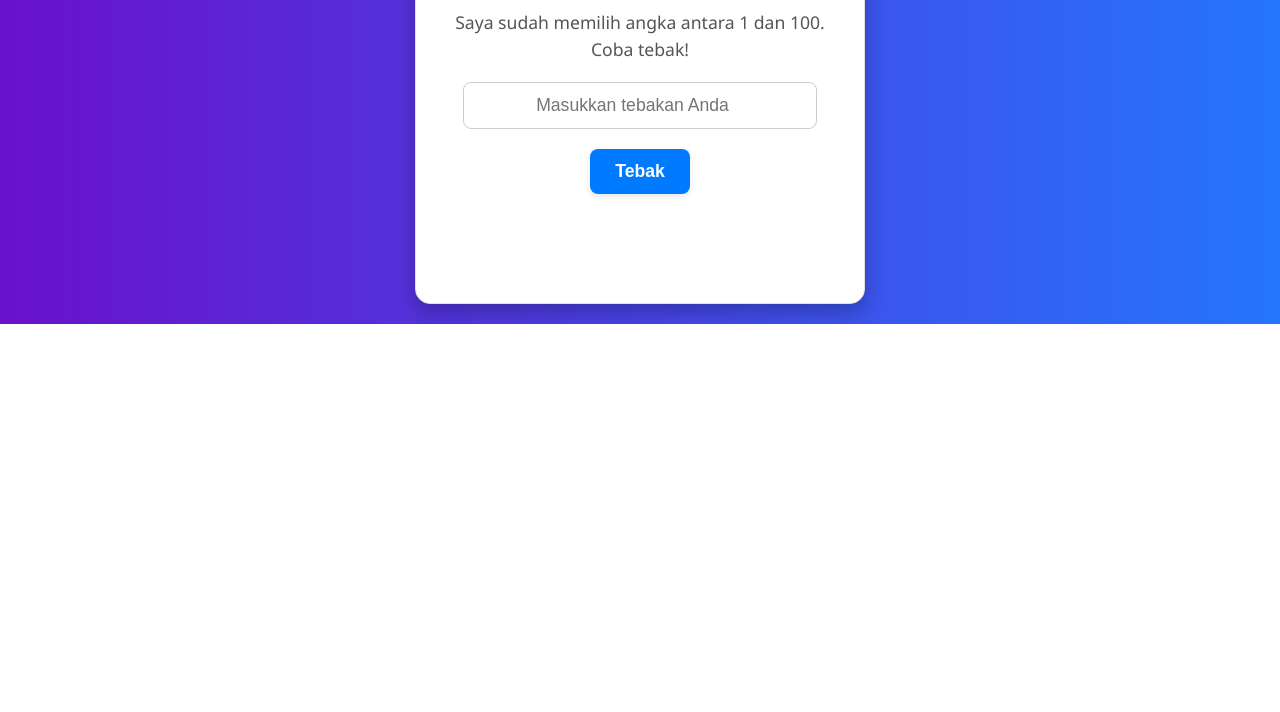
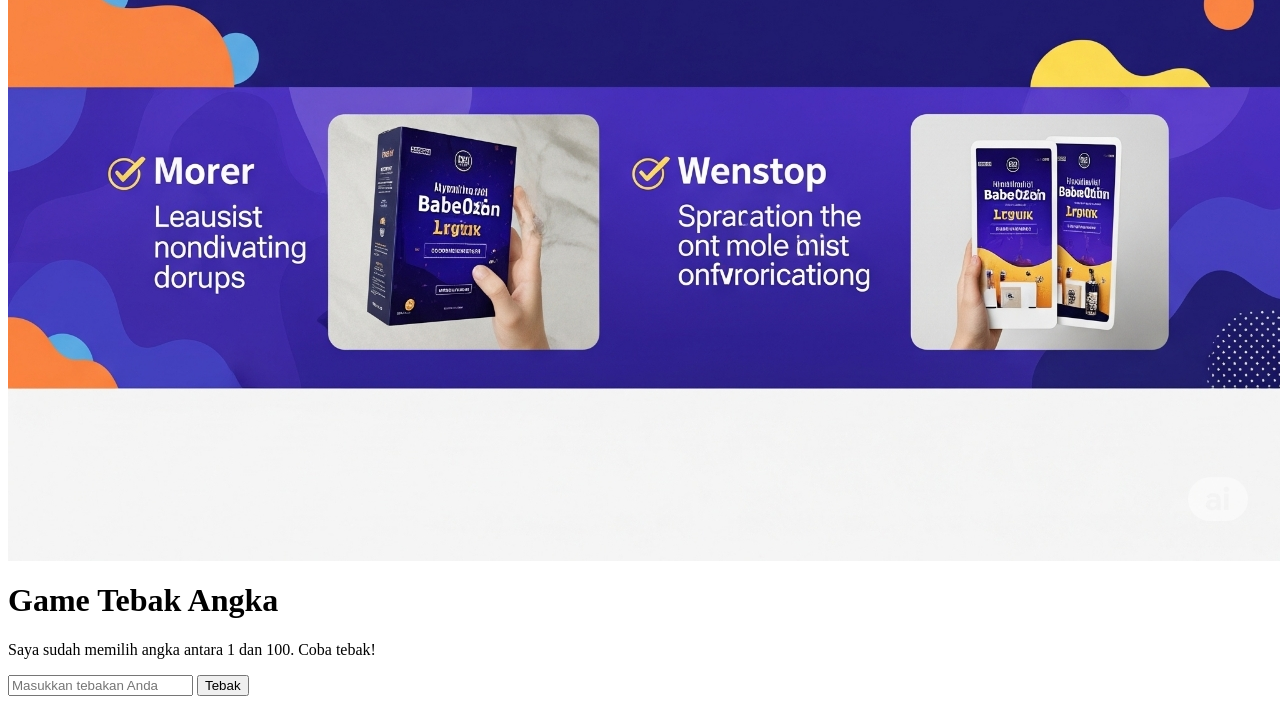
Before and after one commit to Didin109/menebakangkabenar, a plain HTML site: page index.html in a window 1280 px wide. Shown: the part 781-1493 px from the top of the page. Before the commit the page ends 1105 px from the top, so only its background shows below. Drawn offline with Linux system fonts and the light colour scheme.

Commit message:
Update index.html

```diff
--- a/index.html
+++ b/index.html
@@ -1,103 +1,3 @@
-<!DOCTYPE html>
-<html lang="id">
-<head>
-    <meta charset="UTF-8">
-    <meta name="viewport" content="width=device-width, initial-scale=1.0">
-    <title>Game Tebak Angka</title>
-    <style>
-        body {
-            font-family: 'Segoe UI', Tahoma, Geneva, Verdana, sans-serif; /* Font yang lebih modern */
-            display: flex;
-            flex-direction: column;
-            justify-content: center;
-            align-items: center;
-            min-height: 100vh;
-            background: linear-gradient(to right, #6a11cb 0%, #2575fc 100%); /* Latar belakang gradien */
-            margin: 0;
-            color: #333;
-            text-align: center;
-            padding: 20px; /* Padding keseluruhan untuk menghindari konten terlalu mepet ke tepi */
-            box-sizing: border-box; /* Pastikan padding tidak membuat elemen melebar */
-        }
-
-        .affiliate-banner-container {
-            width: 100%;
-            max-width: 600px; /* Batasi lebar maksimum banner */
-            text-align: center;
-            padding: 10px 0;
-            margin-bottom: 25px; /* Jarak yang sedikit lebih besar */
-        }
-
-        .affiliate-banner {
-            max-width: 100%;
-            height: auto;
-            display: block;
-            margin: 0 auto;
-            border-radius: 8px; /* Sudut sedikit membulat untuk banner */
-            box-shadow: 0 4px 10px rgba(0,0,0,0.2); /* Bayangan lebih jelas */
-            transition: transform 0.2s ease-in-out; /* Efek hover */
-        }
-
-        .affiliate-banner:hover {
-            transform: scale(1.02); /* Sedikit membesar saat di-hover */
-        }
-
-        .game-container {
-            background-color: #ffffff;
-            padding: 35px; /* Padding lebih besar */
-            border-radius: 15px; /* Sudut lebih membulat */
-            box-shadow: 0 8px 20px rgba(0, 0, 0, 0.25); /* Bayangan lebih menonjol */
-            width: 90%; /* Tetap fleksibel */
-            max-width: 450px; /* Batasi lebar maksimum game container */
-            border: 1px solid #e0e0e0; /* Border halus */
-            box-sizing: border-box; /* Pastikan padding tidak membuat elemen melebar */
-        }
-
-        h1 {
-            color: #333; /* Warna gelap agar kontras dengan latar */
-            margin-bottom: 25px;
-            font-size: 2em; /* Ukuran font lebih besar */
-            text-shadow: 1px 1px 2px rgba(0,0,0,0.1);
-        }
-
-        p {
-            font-size: 1.1em;
-            margin-bottom: 20px;
-            line-height: 1.5; /* Jarak antar baris */
-            color: #555;
-        }
-
-        input[type="number"] {
-            width: calc(100% - 24px); /* Sesuaikan perhitungan untuk padding dan border */
-            padding: 12px; /* Padding lebih besar */
-            margin-bottom: 20px;
-            border: 1px solid #ccc;
-            border-radius: 8px; /* Sudut membulat */
-            font-size: 1.1em;
-            text-align: center;
-            box-sizing: border-box; /* Pastikan padding tidak membuat input melebar */
-        }
-
-        button {
-            background-color: #007bff;
-            color: white;
-            padding: 12px 25px; /* Padding lebih besar */
-            border: none;
-            border-radius: 8px; /* Sudut membulat */
-            cursor: pointer;
-            font-size: 1.1em;
-            font-weight: bold;
-            transition: background-color 0.3s ease, transform 0.2s ease;
-            box-shadow: 0 3px 6px rgba(0,0,0,0.1);
-        }
-
-        button:hover {
-            background-color: #0056b3;
-            transform: translateY(-2px); /* Efek sedikit naik saat di-hover */
-        }
-
-        button:active {
-            transform: translateY(0); /* Efek saat diklik */
         }
 
         #message {
```
